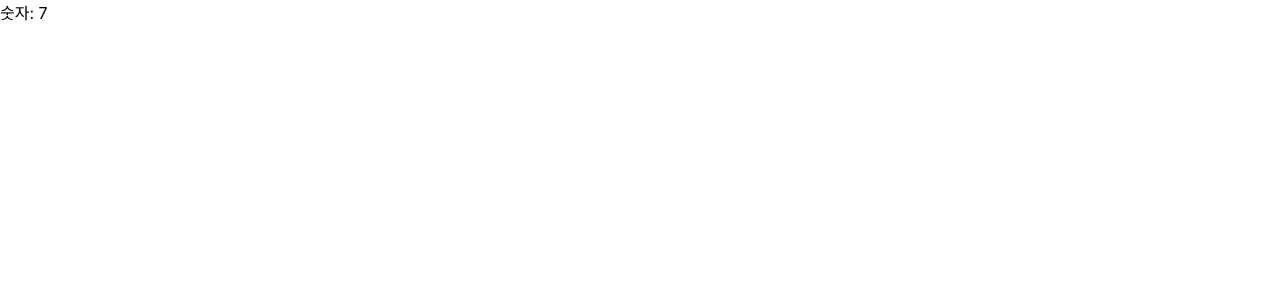
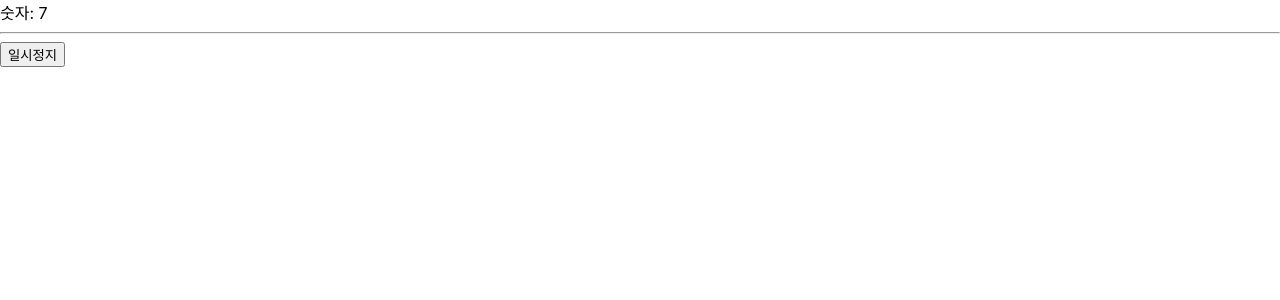
Before and after one commit to youmy028/React-proj, a React (Create React App) app: page / in a window 1280 px wide. Shown: the top 300 px of the page. Built offline with nearby package versions, Linux system fonts and the light colour scheme.

Commit message:
일시정지

```diff
--- a/src/stopWatch.js
+++ b/src/stopWatch.js
@@ -2,10 +2,19 @@
 function StopWatch(){
     const [num, setNum] = useState(0);
 
-    setTimeout(() => setNum(num + 1),1000);
+    const timeOutId = setTimeout(() => setNum(num + 1),1000);
 
+    const pause = () =>{
+        clearTimeout(timeOutId);
+    };
 
-    return <>숫자: {num}</>;
+    return(
+     <>
+        숫자: {num}
+        <hr/>
+        <button onClick={pause}>일시정지</button>
+     </>
+    );
 }
 
 export default StopWatch;
```
